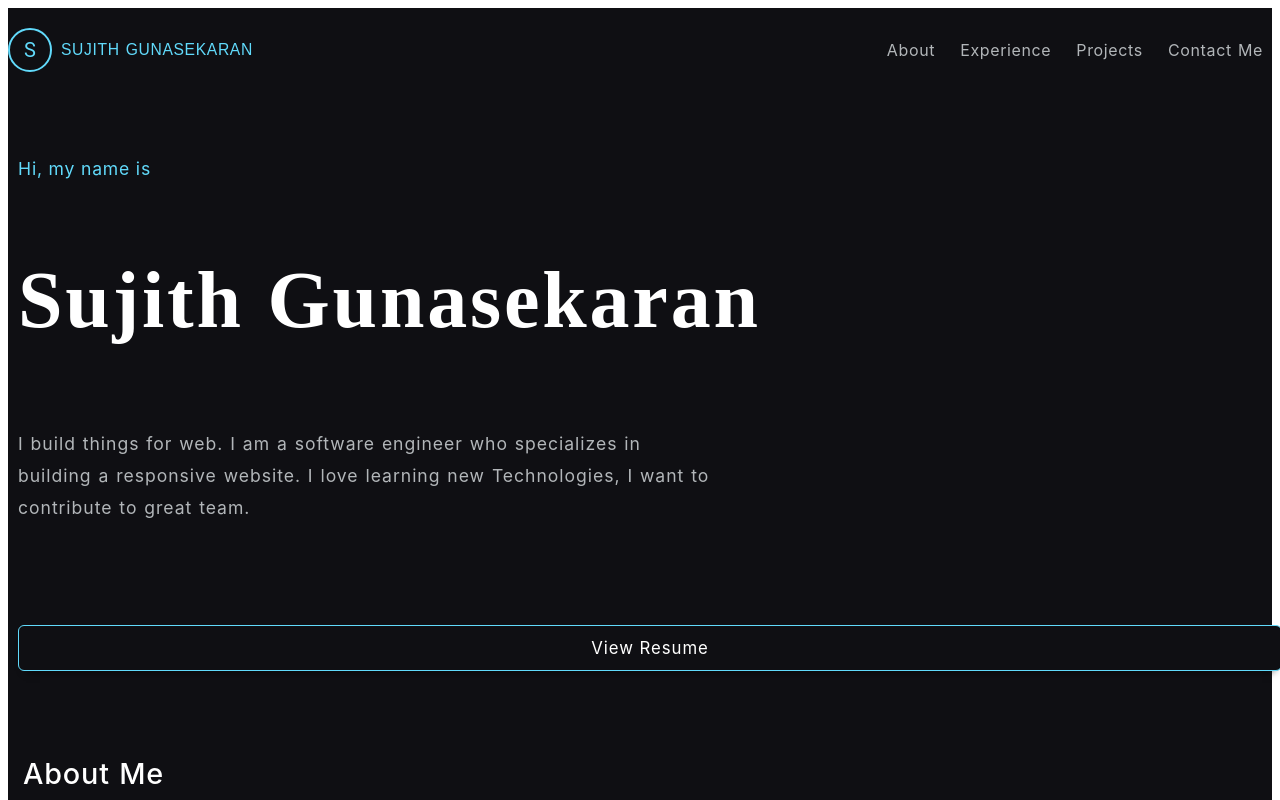
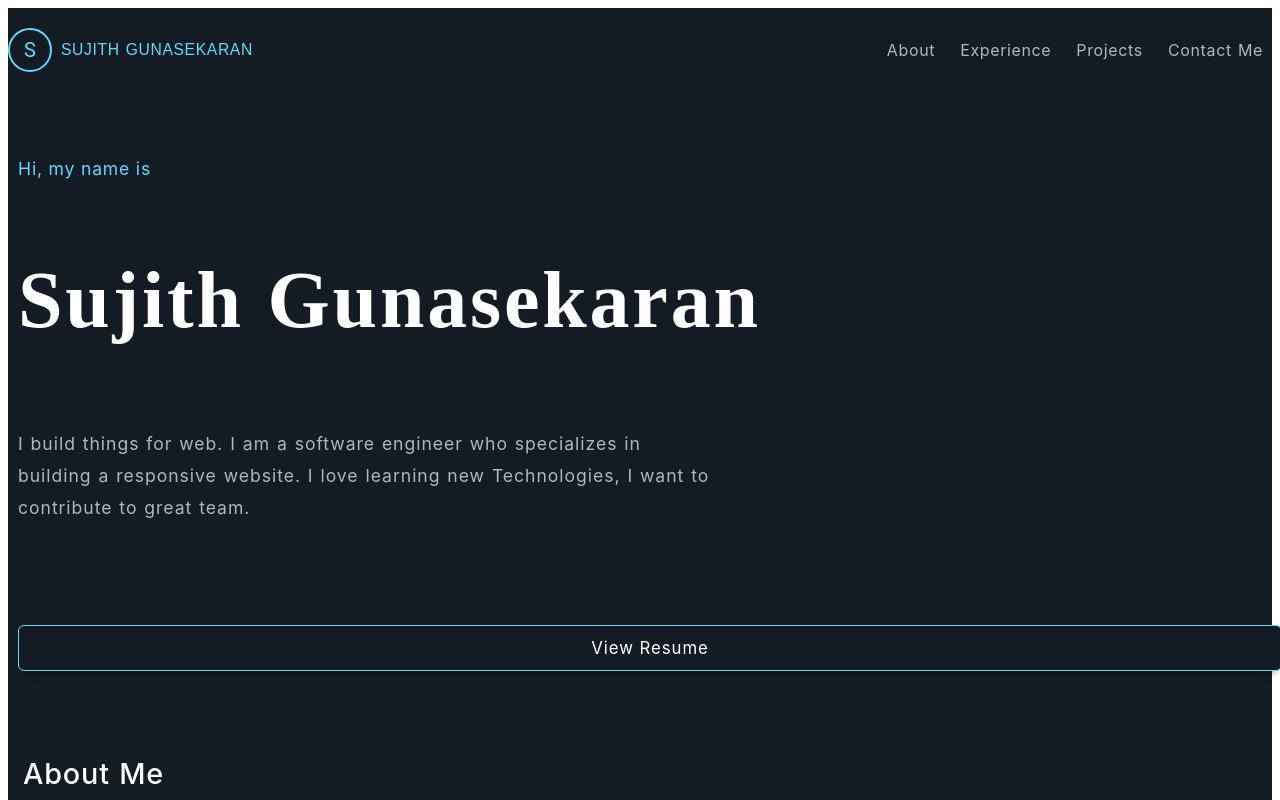
Before and after one commit to SujithGunasekaran/Portfolio, a Next.js app: page / in a window 1280 px wide. Shown: the top 800 px of the page. Built offline with nearby package versions, Linux system fonts and the light colour scheme; some icons are missing.

Commit message:
Style change

```diff
--- a/styles/main.css
+++ b/styles/main.css
@@ -1,5 +1,5 @@
 :root{
-    --dark-first : #0f0f13;
+    --dark-first : #141b24;
     --dark-second : #202026;
     --primary-blue : #61dafb;
     --first-white : #FFFFFF;
@@ -33,7 +33,7 @@
 ::-webkit-scrollbar-thumb {
     -webkit-border-radius: 10px;
     border-radius: 10px;
-    background: rgb(112, 111, 111);
+    background: #436285;
     -webkit-box-shadow: inset 0 0 6px rgba(0,0,0,0.5);
     box-shadow: inset 0 0 6px rgba(0,0,0,0.5);
 }
--- a/styles/project.css
+++ b/styles/project.css
@@ -25,7 +25,7 @@
 {
     margin-top: 20px;
     padding : 2rem 1.75rem;
-    background-color: rgb(26, 26, 29);
+    background-color: #192431;
     height : 95%;
     border-radius: 8px;
     box-shadow: 0 10px 30px -15px rgba(2,12,27,0.7);
--- a/styles/resume.css
+++ b/styles/resume.css
@@ -157,7 +157,7 @@
 .coding-skill-container
 {
     margin : 20px 0px;
-    background-color: rgb(26, 26, 29);
+    background-color: #192431;
     border-radius: 0.5rem;
     padding : 30px 25px;
     display: flex;
@@ -169,7 +169,6 @@
 }
 .coding-skill-logo
 {
-    /* background-color: rgb(220, 235, 240); */
     color : var(--primary-blue);
     text-align: center;
     width : 2.6rem;
```
